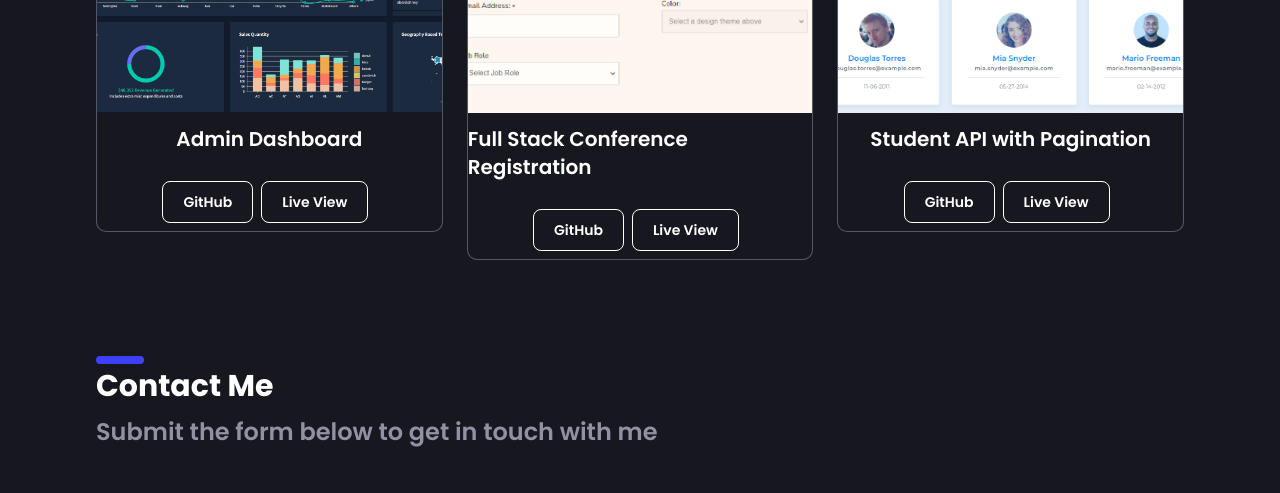
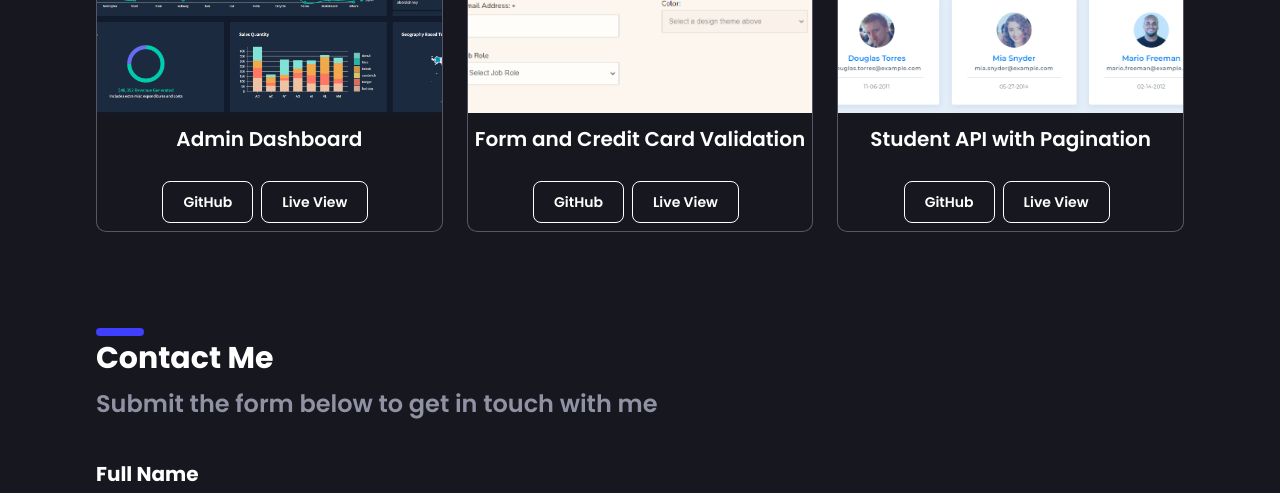
Before and after one commit to TypeErrorDev/TH-9-Professional-Portfolio, a website: page index.html in a window 1280 px wide. Shown: the part 1520-2013 px from the top of the page. Drawn offline with Linux system fonts and the light colour scheme.

Commit message:
Update index.html

```diff
--- a/index.html
+++ b/index.html
@@ -246,7 +246,7 @@
               <!-- GitHub and Live View Buttons -->
               <div class="view-btn flex flex-col items-center justify-start">
                 <h2 class="flex justify-center text-xl mb-3 mt-3">
-                  Full Stack Conference Registration
+                  Form and Credit Card Validation
                 </h2>
                 <div class="flex flex-row justify-start">
                   <a
```
